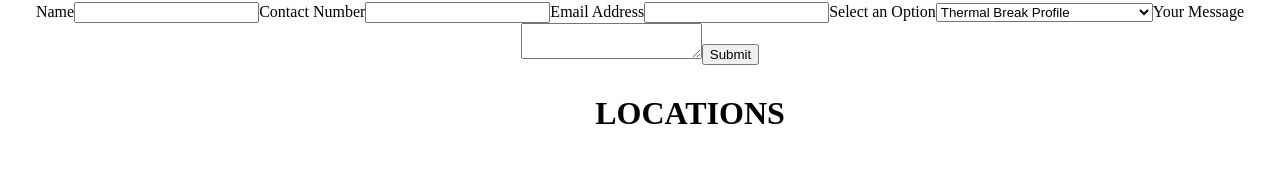
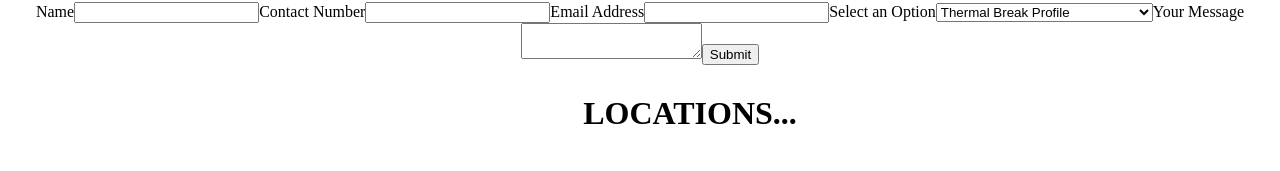
Before and after one commit to royal-alu-fab/ThermalBreakProfile, a React (Create React App) app: page /contact in a window 1280 px wide. Shown: the part 1150-1321 px from the top of the page. Built offline with nearby package versions, Linux system fonts and the light colour scheme.

Commit message:
locationss

```diff
--- a/src/pages/Contact.js
+++ b/src/pages/Contact.js
@@ -142,7 +142,7 @@ function Contact() {
       </div>
 
       <div className='location-heading'>
-        <h1> LOCATIONS</h1>
+        <h1> LOCATIONS...</h1>
       </div>
 
       <div className='locations-container'>
```
